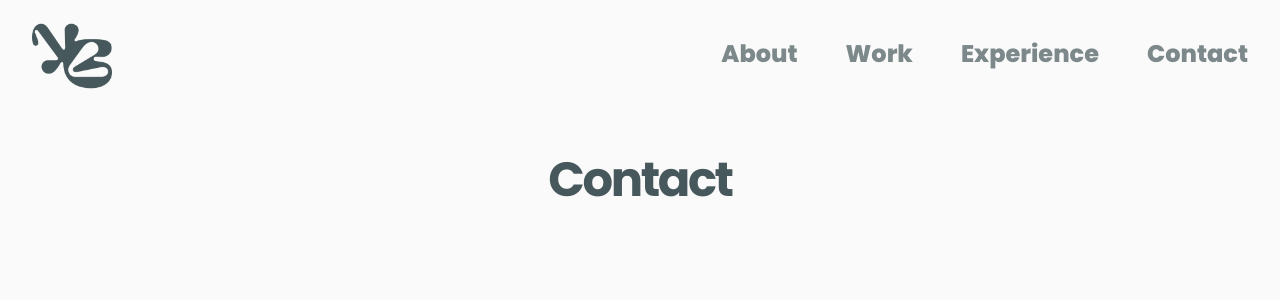
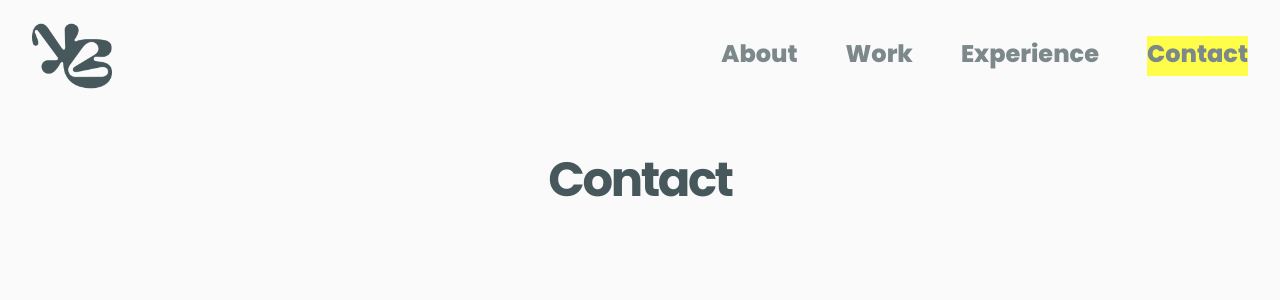
Before and after one commit to Raink31/my-portfolio, a Next.js app: page /contact in a window 1280 px wide. Shown: the top 300 px of the page. Built offline with nearby package versions, Linux system fonts and the light colour scheme.

Commit message:
active link

```diff
--- a/src/components/layout.module.css
+++ b/src/components/layout.module.css
@@ -16,6 +16,10 @@
     justify-content: flex-start;
     align-items: center;
     gap: 3rem;
+}
+
+.active {
+    background-color: yellow;
 }
 
 .nav a{
--- a/src/components/layoutNav.js
+++ b/src/components/layoutNav.js
@@ -1,10 +1,14 @@
 import Head from 'next/head'
 import Image from 'next/image'
 import Link from 'next/link'
+import { useRouter } from 'next/router'
 
 import styles from './layout.module.css'
 
 export default function LayoutNav() {
+  const router = useRouter();
+  const currentRoute = router.pathname;
+
   return (
     <div className={styles.container}>
       <Head>
@@ -29,10 +33,10 @@ export default function LayoutNav() {
           />
         </Link>
         <nav className={styles.nav}>
-          <Link href="/">About</Link>
-          <Link href="/work">Work</Link>
-          <Link href="/experience">Experience</Link>
-          <Link href="/contact">Contact</Link>
+          <Link href="/" className={currentRoute === "/" ? styles.active : styles.nonActive}>About</Link>
+          <Link href="/work" className={currentRoute === "/work" ? styles.active : styles.nonActive}>Work</Link>
+          <Link href="/experience" className={currentRoute === "/experience" ? styles.active : styles.nonActive}>Experience</Link>
+          <Link href="/contact" className={currentRoute === "/contact" ? styles.active : styles.nonActive}>Contact</Link>
         </nav>
       </header>
     </div>
```
